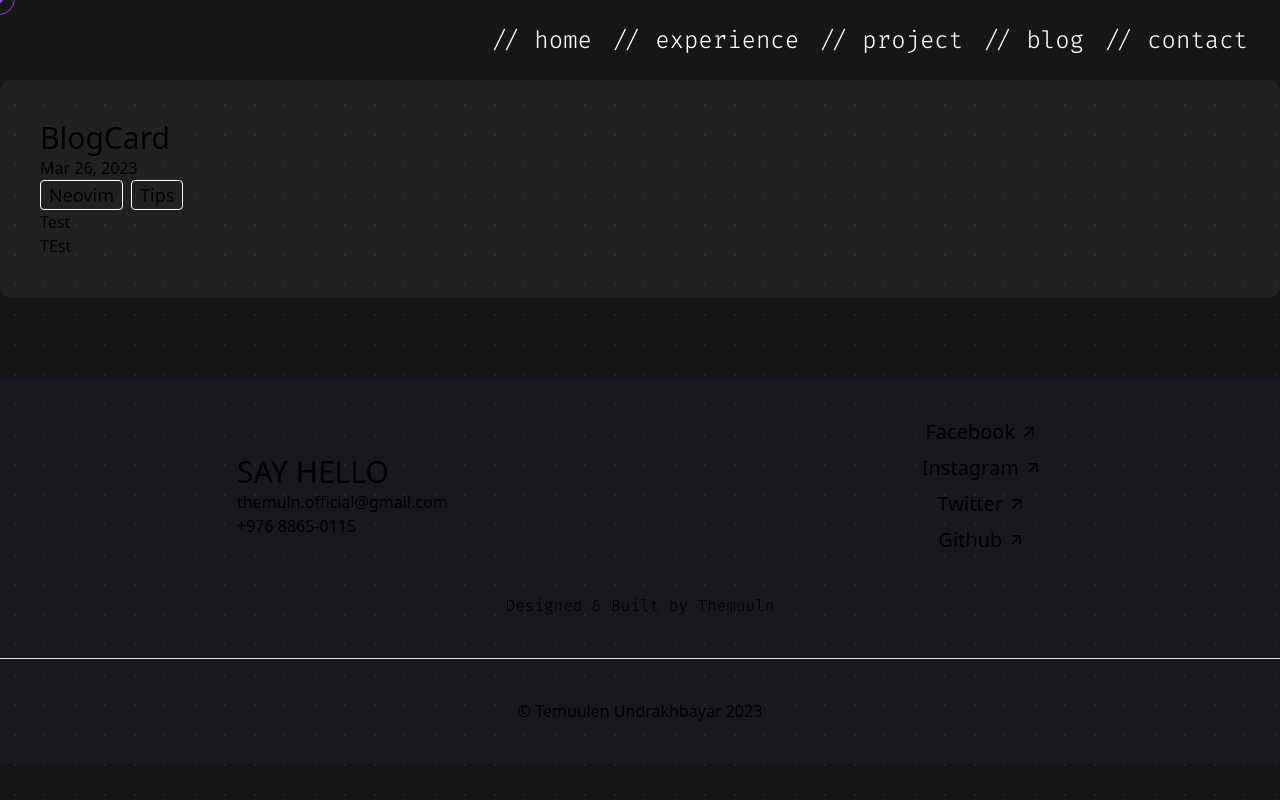
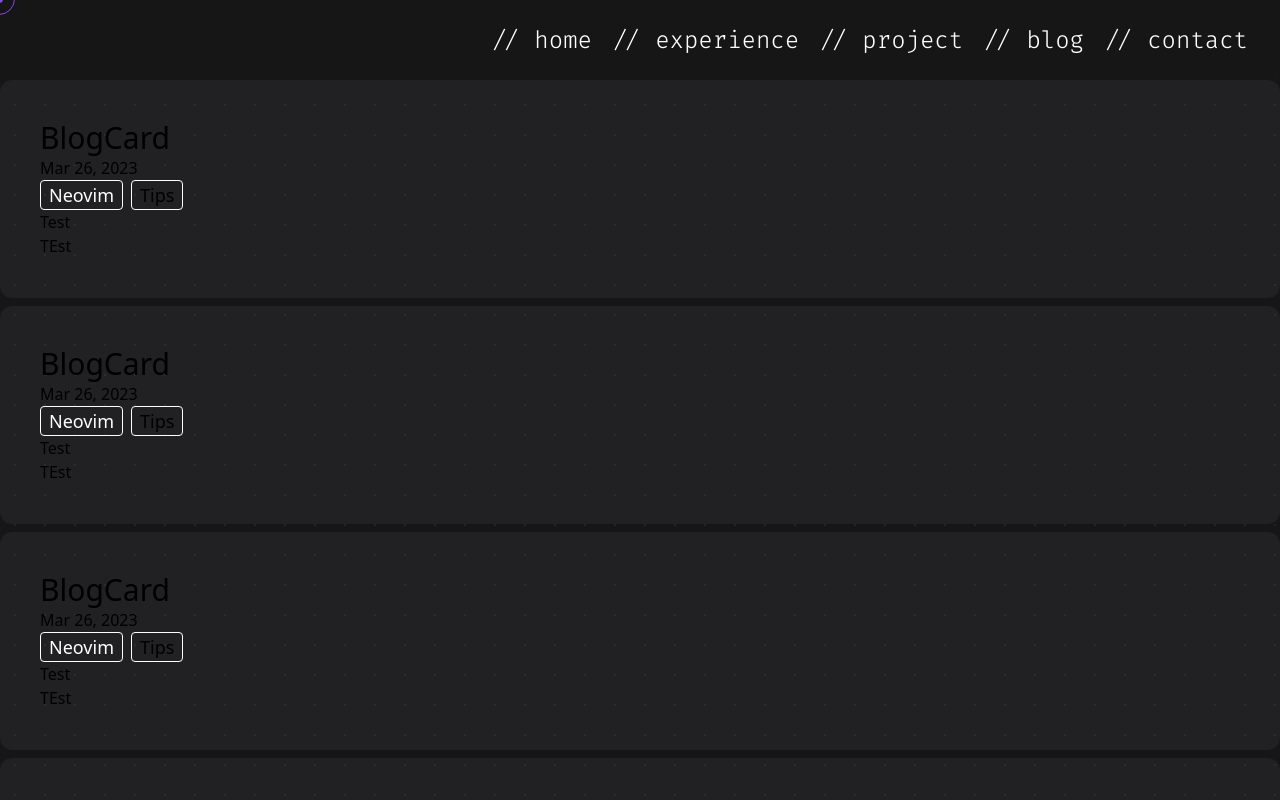
Before and after one commit to themuuln/final-portfolio, a Next.js app: page /blog in a window 1280 px wide. Shown: the top 800 px of the page. Built offline with nearby package versions, Linux system fonts and the light colour scheme; a web font is replaced by a local one.

Commit message:
update: blog things updated

```diff
--- a/components/blog/BlogCard.tsx
+++ b/components/blog/BlogCard.tsx
@@ -1,17 +1,15 @@
 import Blog from "./Blog";
+import BlogCategory from "./BlogCategory";
 
 const BlogCard = () => {
-  // const createdAt = ;
   return (
     <>
-      <div className="w-full px-10 py-10 rounded-xl bg-brand_bg-100/5">
+      <div className="w-full rounded-xl bg-brand_bg-100/5 px-10 py-10">
         <h2 className="text-3xl font-medium">BlogCard</h2>
         {/* <p>{createdAt.toString()}</p> */}
         <p>Mar 26, 2023</p>
-        <div className="flex gap-2 categories">
-          <h3 className="rounded border-[1px] border-[#fff] px-2 text-lg">
-            Neovim
-          </h3>
+        <div className="categories flex gap-2">
+          <BlogCategory />
           <h3 className="rounded border-[1px] border-[#fff] px-2 text-lg">
             Tips
           </h3>
--- /dev/null
+++ b/components/blog/BlogCategory.tsx
@@ -0,0 +1,11 @@
+const BlogCategory = () => {
+  return (
+    <>
+      <h3 className="cursor-pointer rounded border-[1px] border-[#fff] px-2 text-lg text-white transition-colors duration-200 hover:bg-[#fff] hover:text-[#212022]">
+        Neovim
+      </h3>
+    </>
+  );
+};
+
+export default BlogCategory;
--- a/components/blog/BlogHeader.tsx
+++ b/components/blog/BlogHeader.tsx
@@ -4,14 +4,13 @@ import Link from "next/link";
 import Buttons from "../header/Buttons";
 import { firacode } from "@/public/fonts/fonts";
 import { AiOutlineExperiment } from "react-icons/ai";
-import { RiContactsBook2Line } from "react-icons/ri";
-import { BsFileEarmarkPost } from "react-icons/bs";
-import { HiOutlineHome, HiTemplate } from "react-icons/hi";
+import { RiContactsBook2Line, RiLayout2Line } from "react-icons/ri";
+import { HiOutlineAnnotation, HiOutlineHome } from "react-icons/hi";
 
 const BlogHeader = () => {
   return (
     <div
-      className={`${firacode.className} text-white sticky top-0 left-0 z-10 h-[80px] w-full py-6 px-8 backdrop-blur-sm`}
+      className={`${firacode.className} sticky top-0 left-0 z-10 h-[80px] w-full py-6 px-8 text-white backdrop-blur-sm`}
     >
       <div className="container flex justify-between ">
         <HeaderLeft context={"themuln.official@gmail.com"} />
@@ -23,10 +22,10 @@ const BlogHeader = () => {
             <Buttons icon={<AiOutlineExperiment />} context={"experience"} />
           </Link>
           <Link href={"#project"}>
-            <Buttons icon={<HiTemplate />} context={"project"} />
+            <Buttons icon={<RiLayout2Line />} context={"project"} />
           </Link>
           <Link href={"/blog"}>
-            <Buttons icon={<BsFileEarmarkPost />} context={"blog"} />
+            <Buttons icon={<HiOutlineAnnotation />} context={"blog"} />
           </Link>
           <Link href={"#contact"}>
             <Buttons icon={<RiContactsBook2Line />} context={"contact"} />
--- a/components/blog/BlogMainSection.tsx
+++ b/components/blog/BlogMainSection.tsx
@@ -3,10 +3,12 @@ import BlogCard from "./BlogCard";
 const BlogMainSection = () => {
   return (
     <>
-      <div className=" ">
-        <div className="container">
-          <BlogCard />
-        </div>
+      <div className="container space-y-2">
+        <BlogCard />
+        <BlogCard />
+        <BlogCard />
+        <BlogCard />
+        <BlogCard />
       </div>
     </>
   );
```
